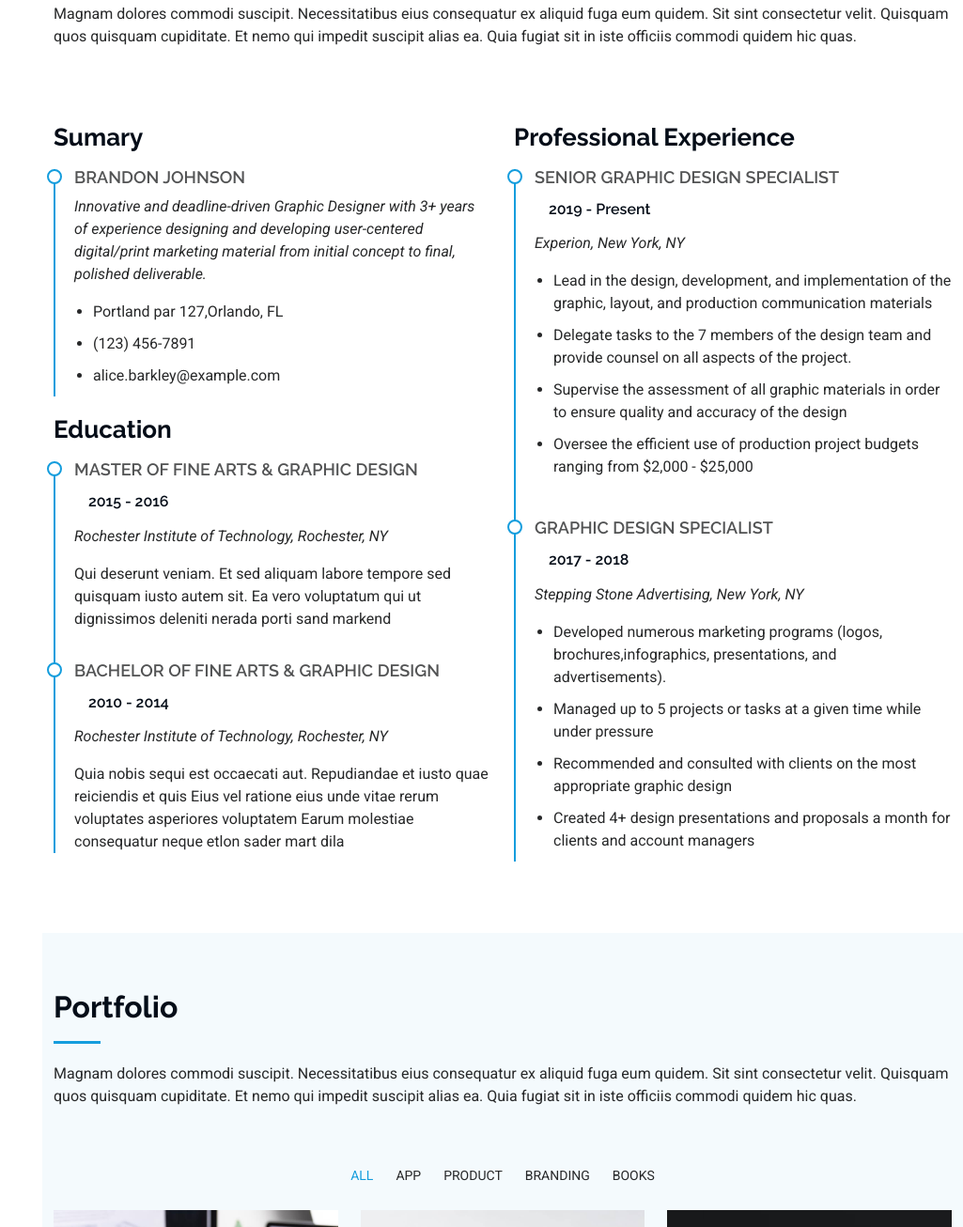
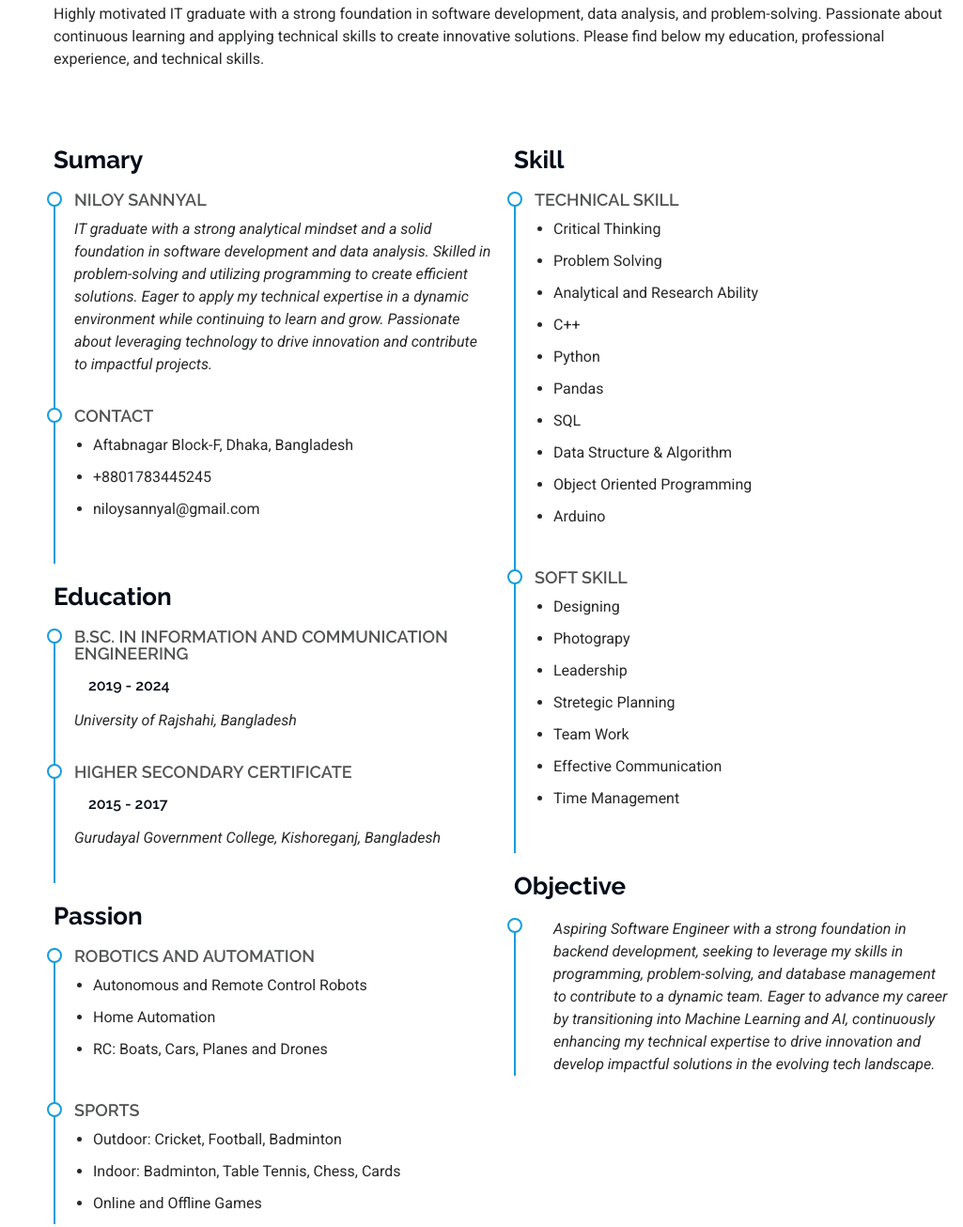
Before and after one commit to niloysannyal/Portfolio, a plain HTML site: page index.html in a window 1280 px wide. Shown: the part 2434-3740 px from the top of the page at 94% size, without its empty margins (255-1280 px from the left). Drawn offline with Linux system fonts and the light colour scheme; animation ran at ten frames a second.

Commit message:
Your commit message

```diff
--- a/index.html
+++ b/index.html
@@ -53,10 +53,10 @@
 
     <div class="social-links text-center">
       <a href="#" class="twitter"><i class="bi bi-twitter-x"></i></a>
-      <a href="#" class="facebook"><i class="bi bi-facebook"></i></a>
-      <a href="#" class="instagram"><i class="bi bi-instagram"></i></a>
+      <a href="https://www.facebook.com/niloy.sannyal.3/" class="facebook"><i class="bi bi-facebook"></i></a>
+      <a href="https://www.instagram.com/niloy_sannyal/" class="instagram"><i class="bi bi-instagram"></i></a>
       <a href="#" class="google-plus"><i class="bi bi-skype"></i></a>
-      <a href="#" class="linkedin"><i class="bi bi-linkedin"></i></a>
+      <a href="https://www.linkedin.com/in/niloy-sannyal-66a717119/" class="linkedin"><i class="bi bi-linkedin"></i></a>
     </div>
 
     <nav id="navmenu" class="navmenu">
@@ -143,7 +143,7 @@
               </div>
             </div>
             <p class="py-3">
-              I have copleted B.Sc. in  <strong>Information and Communication Engineering</strong> from <strong>University of Rajshahi</strong>, Bangladesh.
+              I have completed B.Sc. in  <strong>Information and Communication Engineering</strong> from <strong>University of Rajshahi</strong>, Bangladesh.
             </p>
           </div>
         </div>
@@ -272,7 +272,7 @@
       <!-- Section Title -->
       <div class="container section-title" data-aos="fade-up">
         <h2>Resume</h2>
-        <p>Magnam dolores commodi suscipit. Necessitatibus eius consequatur ex aliquid fuga eum quidem. Sit sint consectetur velit. Quisquam quos quisquam cupiditate. Et nemo qui impedit suscipit alias ea. Quia fugiat sit in iste officiis commodi quidem hic quas.</p>
+        <p>Highly motivated IT graduate with a strong foundation in software development, data analysis, and problem-solving. Passionate about continuous learning and applying technical skills to create innovative solutions. Please find below my education, professional experience, and technical skills.</p>
       </div><!-- End Section Title -->
 
       <div class="container">
@@ -280,58 +280,92 @@
         <div class="row">
 
           <div class="col-lg-6" data-aos="fade-up" data-aos-delay="100">
+
             <h3 class="resume-title">Sumary</h3>
+            <div class="resume-item">
+              <h4>Niloy Sannyal</h4>
+              <p><em>IT graduate with a strong analytical mindset and a solid foundation in software development and data analysis. Skilled in problem-solving and utilizing programming to create efficient solutions. Eager to apply my technical expertise in a dynamic environment while continuing to learn and grow. Passionate about leveraging technology to drive innovation and contribute to impactful projects.</em></p>
+            </div><!-- Edn Resume Item -->
 
-            <div class="resume-item pb-0">
-              <h4>Brandon Johnson</h4>
-              <p><em>Innovative and deadline-driven Graphic Designer with 3+ years of experience designing and developing user-centered digital/print marketing material from initial concept to final, polished deliverable.</em></p>
+            <div class="resume-item">
+              <h4>Contact</h4>
               <ul>
-                <li>Portland par 127,Orlando, FL</li>
-                <li>(123) 456-7891</li>
-                <li>alice.barkley@example.com</li>
+                <li>Aftabnagar Block-F, Dhaka, Bangladesh</li>
+                <li>+8801783445245</li>
+                <li>niloysannyal@gmail.com</li>
               </ul>
             </div><!-- Edn Resume Item -->
 
             <h3 class="resume-title">Education</h3>
             <div class="resume-item">
-              <h4>Master of Fine Arts &amp; Graphic Design</h4>
-              <h5>2015 - 2016</h5>
-              <p><em>Rochester Institute of Technology, Rochester, NY</em></p>
-              <p>Qui deserunt veniam. Et sed aliquam labore tempore sed quisquam iusto autem sit. Ea vero voluptatum qui ut dignissimos deleniti nerada porti sand markend</p>
+              <h4>B.Sc. in Information and Communication Engineering</h4>
+              <h5>2019 - 2024</h5>
+              <p><em>University of Rajshahi, Bangladesh</em></p>
             </div><!-- Edn Resume Item -->
 
             <div class="resume-item">
-              <h4>Bachelor of Fine Arts &amp; Graphic Design</h4>
-              <h5>2010 - 2014</h5>
-              <p><em>Rochester Institute of Technology, Rochester, NY</em></p>
-              <p>Quia nobis sequi est occaecati aut. Repudiandae et iusto quae reiciendis et quis Eius vel ratione eius unde vitae rerum voluptates asperiores voluptatem Earum molestiae consequatur neque etlon sader mart dila</p>
+              <h4>Higher Secondary Certificate</h4>
+              <h5>2015 - 2017</h5>
+              <p><em>Gurudayal Government College, Kishoreganj, Bangladesh</em></p>
+            </div><!-- Edn Resume Item -->
+
+            <h3 class="resume-title">Passion</h3>
+            <div class="resume-item">
+              <h4>Robotics and Automation</h4>
+              <ul>
+                <li>Autonomous and Remote Control Robots</li>
+                <li>Home Automation</li>
+                <li>RC: Boats, Cars, Planes and Drones</li>
+              </ul>
+            </div><!-- Edn Resume Item -->
+
+            <div class="resume-item">
+              <h4>Sports</h4>
+              <ul>
+                <li>Outdoor: Cricket, Football, Badminton</li>
+                <li>Indoor: Badminton, Table Tennis, Chess, Cards</li>
+                <li>Online and Offline Games</li>
+              </ul>
             </div><!-- Edn Resume Item -->
 
           </div>
 
           <div class="col-lg-6" data-aos="fade-up" data-aos-delay="200">
-            <h3 class="resume-title">Professional Experience</h3>
+            <h3 class="resume-title">Skill</h3>
             <div class="resume-item">
-              <h4>Senior graphic design specialist</h4>
-              <h5>2019 - Present</h5>
-              <p><em>Experion, New York, NY </em></p>
+              <h4>Technical Skill</h4>
               <ul>
-                <li>Lead in the design, development, and implementation of the graphic, layout, and production communication materials</li>
-                <li>Delegate tasks to the 7 members of the design team and provide counsel on all aspects of the project. </li>
-                <li>Supervise the assessment of all graphic materials in order to ensure quality and accuracy of the design</li>
-                <li>Oversee the efficient use of production project budgets ranging from $2,000 - $25,000</li>
+                <li>Critical Thinking</li>
+                <li>Problem Solving</li>
+                <li>Analytical and Research Ability</li>
+                <li>C++</li>
+                <li>Python</li>
+                <li>Pandas</li>
+                <li>SQL</li>
+                <li>Data Structure & Algorithm</li>
+                <li>Object Oriented Programming</li>
+                <li>Arduino</li>
               </ul>
             </div><!-- Edn Resume Item -->
 
             <div class="resume-item">
-              <h4>Graphic design specialist</h4>
-              <h5>2017 - 2018</h5>
-              <p><em>Stepping Stone Advertising, New York, NY</em></p>
+              <h4>Soft Skill</h4>
               <ul>
-                <li>Developed numerous marketing programs (logos, brochures,infographics, presentations, and advertisements).</li>
-                <li>Managed up to 5 projects or tasks at a given time while under pressure</li>
-                <li>Recommended and consulted with clients on the most appropriate graphic design</li>
-                <li>Created 4+ design presentations and proposals a month for clients and account managers</li>
+                <li>Designing</li>
+                <li>Photograpy</li>
+                <li>Leadership</li>
+                <li>Stretegic Planning</li>
+                <li>Team Work</li>
+                <li>Effective Communication</li>
+                <li>Time Management</li>
+              </ul>
+            </div><!-- Edn Resume Item -->
+
+            <h3 class="resume-title">Objective</h3>
+            <div class="resume-item">
+              <h4></h4>
+              <ul>
+                <p><em>Aspiring Software Engineer with a strong foundation in backend development, seeking to leverage my skills in programming, problem-solving, and database management to contribute to a dynamic team. Eager to advance my career by transitioning into Machine Learning and AI, continuously enhancing my technical expertise to drive innovation and develop impactful solutions in the evolving tech landscape.</em></p>
               </ul>
             </div><!-- Edn Resume Item -->
 
@@ -718,7 +752,7 @@
                 <i class="bi bi-geo-alt flex-shrink-0"></i>
                 <div>
                   <h3>Address</h3>
-                  <p>A108 Adam Street, New York, NY 535022</p>
+                  <p>Aftabnagar, Dhaka, Bangladesh</p>
                 </div>
               </div><!-- End Info Item -->
 
@@ -726,7 +760,7 @@
                 <i class="bi bi-telephone flex-shrink-0"></i>
                 <div>
                   <h3>Call Us</h3>
-                  <p>+1 5589 55488 55</p>
+                  <p>+8801783445245</p>
                 </div>
               </div><!-- End Info Item -->
 
@@ -734,11 +768,11 @@
                 <i class="bi bi-envelope flex-shrink-0"></i>
                 <div>
                   <h3>Email Us</h3>
-                  <p>info@example.com</p>
+                  <p>niloysannyal@gmail.com</p>
                 </div>
               </div><!-- End Info Item -->
 
-              <iframe src="https://www.google.com/maps/embed?pb=!1m14!1m8!1m3!1d48389.78314118045!2d-74.006138!3d40.710059!3m2!1i1024!2i768!4f13.1!3m3!1m2!1s0x89c25a22a3bda30d%3A0xb89d1fe6bc499443!2sDowntown%20Conference%20Center!5e0!3m2!1sen!2sus!4v1676961268712!5m2!1sen!2sus" frameborder="0" style="border:0; width: 100%; height: 270px;" allowfullscreen="" loading="lazy" referrerpolicy="no-referrer-when-downgrade"></iframe>
+              <iframe src="https://www.google.com/maps/embed?pb=!1m14!1m8!1m3!1d456.4362026843942!2d90.44052!3d23.765573000000003!3m2!1i1024!2i768!4f13.1!3m3!1m2!1s0x3755c7b057a93a09%3A0xd5047f14ac6b62db!2sRegional%20Passport%20Office%2C%20Dhaka%20East!5e0!3m2!1sen!2sus!4v1737372006114!5m2!1sen!2sus" width="600" height="450" style="border:0;" allowfullscreen="" loading="lazy" referrerpolicy="no-referrer-when-downgrade"></iframe>
             </div>
           </div>
 
@@ -790,14 +824,14 @@
 
     <div class="container">
       <div class="copyright text-center ">
-        <p>© <span>Copyright</span> <strong class="px-1 sitename">iPortfolio</strong> <span>All Rights Reserved</span></p>
+        <p>© <span>Copyright</span> <strong class="px-1 sitename">niloysannyalPortfolio</strong> <span>All Rights Reserved</span></p>
       </div>
       <div class="credits">
         <!-- All the links in the footer should remain intact. -->
         <!-- You can delete the links only if you've purchased the pro version. -->
         <!-- Licensing information: https://bootstrapmade.com/license/ -->
         <!-- Purchase the pro version with working PHP/AJAX contact form: [buy-url] -->
-        Designed by <a href="https://bootstrapmade.com/">BootstrapMade</a>
+        Designed by <a href="https://www.linkedin.com/in/niloy-sannyal-66a717119/">Niloy Sannyal</a>
       </div>
     </div>
 
```
Also changed, not shown: .devcontainer/devcontainer.json (added), 1 other file.
